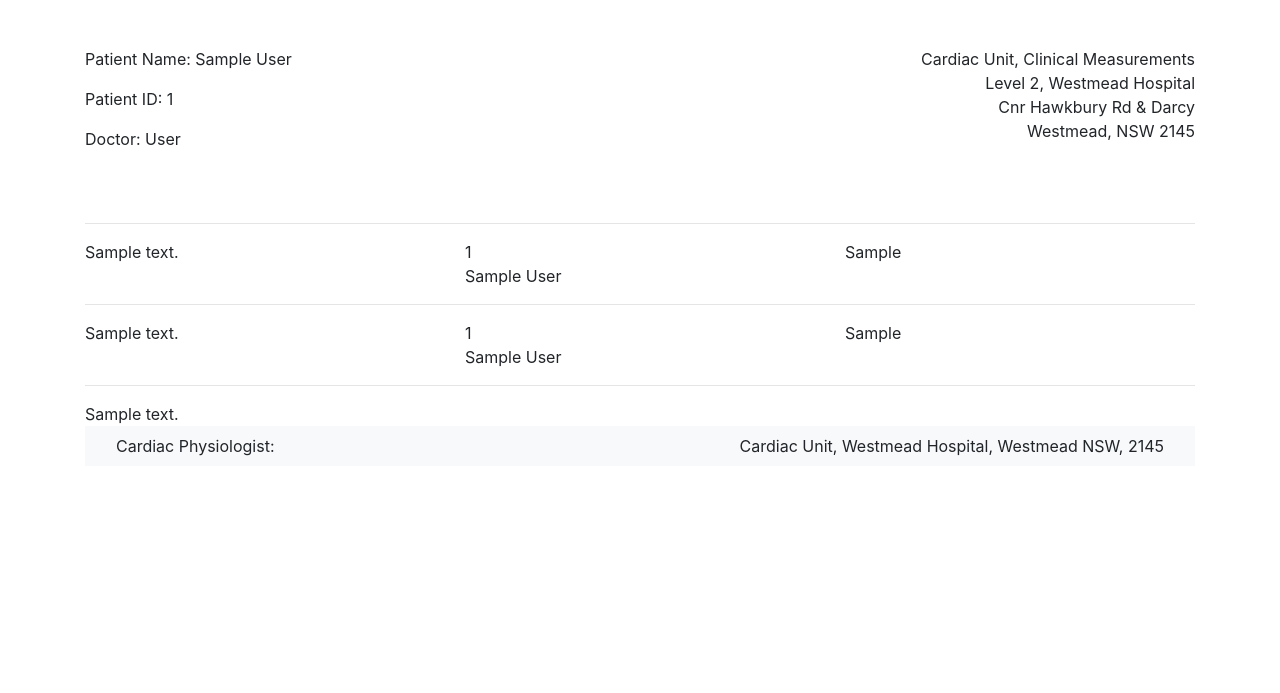
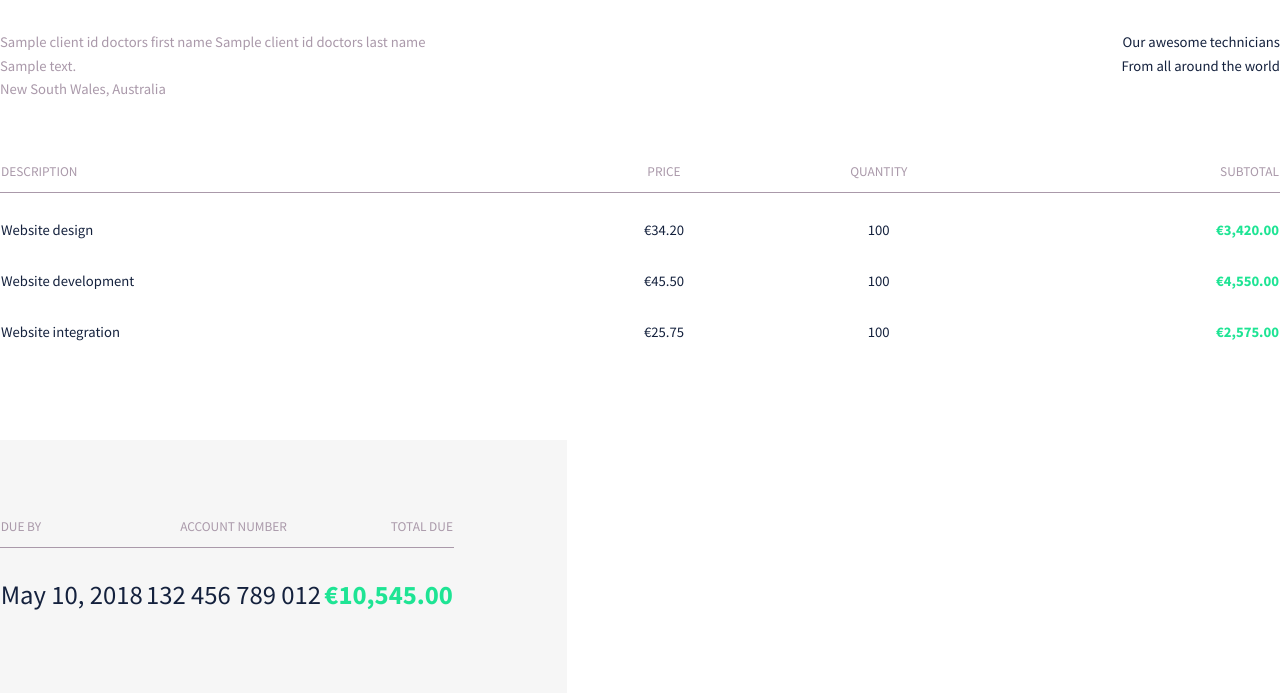
Before and after one commit to rogerhendricks/oos_django, a Django app: template client_oos/clients/templates/clients/pdf/pdf_detail.html in a window 1280 px wide. Shown: the part 107-800 px from the top of the page. Run offline with Django 3.2, Linux system fonts and the light colour scheme; the template is opened without the code that fills it: most values are stand-ins (such as "Sample title", 1, 10 or a date in 2020); some libraries are stand-ins or nearby versions.

Commit message:
moved service pdf to weasyprint

```diff
--- a/client_oos/clients/forms.py
+++ b/client_oos/clients/forms.py
@@ -42,8 +42,6 @@ class OosForm(forms.ModelForm):
                     'shock_imp_rv',
                     'shock_imp_svc',
                     'content',
-                    'oos_file',
-                    'service_file',
                     ]
         labels = {
             'oos_type': 'Service Type',
@@ -64,8 +62,6 @@ class OosForm(forms.ModelForm):
             'shock_imp_rv':'RV Shock Pacing Impedance',
             'shock_imp_svc':'SVC Shock Pacing Impedance',
             'content': 'Comments',
-            'oos_file':'File Upload',
-            'service_file':'Service File',
             }
         widgets = {
             'client': forms.HiddenInput()
--- a/client_oos/clients/templates/clients/base.html
+++ b/client_oos/clients/templates/clients/base.html
@@ -54,7 +54,7 @@
 
 </body>
 </html>
-{% block scrypt %}
+{% block script %}
 <script type="text/javascript">
 $(document).ready(function () {
     var links = $('.navbar ul li a');
--- a/client_oos/clients/templates/clients/oos_detail.html
+++ b/client_oos/clients/templates/clients/oos_detail.html
@@ -80,7 +80,7 @@
 		<div class="card-body">
 			<p>
 				{{oos.content}}<br>
-			<a href="{{ oos.oos_file }}" target="_blank" class="btn btn-primary">Download The PDF</a>
+			<a href="{% url 'client:service_html_pdf' oos.pk %}" target="_blank" class="btn btn-primary">Download The PDF</a>
 			</p>
 		</div>
 	  </div>
--- a/client_oos/clients/templates/clients/pdf/pdf_detail.html
+++ b/client_oos/clients/templates/clients/pdf/pdf_detail.html
@@ -1,116 +1,168 @@
-<!DOCTYPE html>
-<html lang="en">
-<head>
-    <meta charset="UTF-8">
-    <meta name="viewport" content="width=device-width, initial-scale=1.0">
-    <meta http-equiv="X-UA-Compatible" content="ie=edge">
-    {% load static %}
-    <meta name="viewport" content="width=device-width, initial-scale=1">
-    <link rel="stylesheet" href="{% static 'css/bootstrap.min.css' %}">
-    <link rel="stylesheet" href="{% static 'open-iconic/font/css/open-iconic-bootstrap.css' %}">
-    <link rel="stylesheet" href="{% static 'css/print.css' %}">
-    <script src="{% static 'js/jquery-3.3.1.min.js' %}"></script>
-    <script src="{% static 'js/bootstrap.min.js' %}"></script>
-    <title>Service {{oos.oos_date}}</title>
-</head>
+<!doctype html>
+<html>
+  <head>
+    <meta charset="utf-8">
+      <meta name="description" content="Invoice demo sample">
+    <meta name="author" content="Roger">
+      {% load static %}
+    <title>Report</title>
+      <link rel="stylesheet" href="{% static 'css/pdf_detail.css' %}">
+      <style>
+          @charset "UTF-8";
+@import url("https://fonts.googleapis.com/css?family=Pacifico|Source+Sans+Pro:400,700");
+@page {
+  margin: 3cm;
+  @bottom-left {
+    color: #1ee494;
+    font-family: Pacifico;
+    content: '♥ Thank you!'; }
+  @bottom-right {
+    color: #a9a;
+    content: 'community@Core-EP | 555 5555 | community.Core-EP.com';
+    font-family: Pacifico;
+    font-size: 9pt; } }
+
+html {
+  color: #14213d;
+  font-family: Source Sans Pro;
+  font-size: 11pt;
+  line-height: 1.6; }
+  html body {
+    margin: 0; }
+  html h1 {
+    color: #1ee494;
+    font-family: Pacifico;
+    font-size: 40pt;
+    margin: 0; }
+  html aside {
+    display: flex;
+    margin: 2em 0 4em; }
+    html aside address {
+      font-style: normal;
+      white-space: pre-line; }
+      html aside address#from {
+        color: #a9a;
+        flex: 1; }
+      html aside address#to {
+        text-align: right; }
+  html dl {
+    text-align: right;
+    position: absolute;
+    right: 0;
+    top: 0; }
+    html dl dt, html dl dd {
+      display: inline;
+      margin: 0; }
+    html dl dt {
+      color: #a9a; }
+      html dl dt::before {
+        content: '';
+        display: block; }
+      html dl dt::after {
+        content: ':'; }
+  html table {
+    border-collapse: collapse;
+    width: 100%; }
+    html table th {
+      border-bottom: .2mm solid #a9a;
+      color: #a9a;
+      font-size: 10pt;
+      font-weight: 400;
+      padding-bottom: .25cm;
+      text-transform: uppercase; }
+    html table td {
+      padding-top: 7mm; }
+      html table td:last-of-type {
+        color: #1ee494;
+        font-weight: bold;
+        text-align: right; }
+    html table th, html table td {
+      text-align: center; }
+      html table th:first-of-type, html table td:first-of-type {
+        text-align: left; }
+      html table th:last-of-type, html table td:last-of-type {
+        text-align: right; }
+    html table#total {
+      background: #f6f6f6;
+      border-color: #f6f6f6;
+      border-style: solid;
+      border-width: 2cm 3cm;
+      bottom: 0;
+      font-size: 20pt;
+      margin: 0 -3cm;
+      position: absolute;
+      width: 18cm; }
+      </style>
+  </head>
 
 
-<body>
-    <!-- Letterhead -->
-     <div class="container">
-        <div class="row">
-            <div class="col-sm">
-                <img src="/static/images/logo_electrophysiology.jpg" alt="Cardiac Unit" height="106" width="275">
-            </div>
-            <div class="col-sm">
-                <h4>{{oos.oos_type}}</h4>
-                <h4></h4>{{oos.oos_date}}</h4>
-            </div>
-            <div class="col-sm">
-                <img src="/static/images/wslhd_header.png" alt="WSLH" height="97.5" width="349">
-            </div>
-        </div>
-    </div>
-    <!-- Letterhead -->
+  <body>
+  {% block content %}
+    <h1>Report</h1>
 
+    <aside>
+      <address id="from">
+          {{client_id__doctors__first_name}} {{client_id__doctors__last_name}}
+        {{client_id__doctors__address}}
+        New South Wales, Australia
+      </address>
 
-    <!-- Addresses & Demographic Details -->
-    <div class="container">
-            <div class="row">
-                    <div class="col mt-5">
-                        <div>
-                            <p>Patient Name: {{oos.client.first_name}} {{oos.client.last_name}}</p>
-                            <p>Patient ID: {{oos.client.id}}</p>
+      <address id="to">
+        Our awesome technicians
+        From all around the world
+      </address>
+    </aside>
 
-                            <p>Doctor: {{oos.client.doctors.last_name}}</p>
-                        </div>
-                    </div>
+    <dl id="informations">
+      <dt>Invoice number</dt>
+      <dd>12345</dd>
+      <dt>Date</dt>
+      <dd>{{oos_date}}</dd>
+    </dl>
 
-                    <div class="col my-5 text-right">
-                        <address>
-                            Cardiac Unit, Clinical Measurements<br>
-                            Level 2, Westmead Hospital<br>
-                            Cnr Hawkbury Rd & Darcy<br>
-                            Westmead, NSW 2145
-                        </address>
-                    </div>
-                </div>
-    </div>
-    <!-- Addresses & Demographic Details -->
+    <table>
+      <thead>
+        <th>Description</th>
+        <th>Price</th>
+        <th>Quantity</th>
+        <th>Subtotal</th>
+      </thead>
+      <tbody>
+        <tr>
+          <td>Website design</td>
+          <td>€34.20</td>
+          <td>100</td>
+          <td>€3,420.00</td>
+        </tr>
+        <tr>
+          <td>Website development</td>
+          <td>€45.50</td>
+          <td>100</td>
+          <td>€4,550.00</td>
+        </tr>
+        <tr>
+          <td>Website integration</td>
+          <td>€25.75</td>
+          <td>100</td>
+          <td>€2,575.00</td>
+        </tr>
+      </tbody>
+    </table>
 
-
-    <!-- Measurements -->
-    <div class="container">
-            <hr>
-            <!-- Device Measuremnts-->
-            <div class="row">
-                <div class="col-sm">
-                    {{ oos.content }}
-                </div>
-                <div class="col-sm">
-                    {{oos.client.id}}<br>
-                    {{oos.client.first_name}} {{oos.client.last_name}}
-                </div>
-                <div class="col-sm">
-                    {{oos.batt_volt}}<br>
-                </div>
-            </div>
-            <hr>
-            <!-- Arrhythmias -->
-            <div class="row">
-                <div class="col-sm">
-                    {{ oos.content }}
-                </div>
-                <div class="col-sm">
-                    {{oos.client.id}}<br>
-                    {{oos.client.first_name}} {{oos.client.last_name}}
-                </div>
-                <div class="col-sm">
-                    {{oos.batt_volt}}<br>
-                </div>
-            </div>
-            <hr>
-            <!-- Comments -->
-            <div class="row">
-                <div class="col-sm">
-                    {{ oos.content }}
-                </div>
-            </div>
-
-    </div>
-    <!-- Measurements -->
-
-    <!-- Footer -->
-    <div class="container">
-        <div class="navbar navbar-light bg-light navbar-static-bottom navbar-fixed-bottom">
-            <div class="container">
-                Cardiac Physiologist:
-                <span> Cardiac Unit, Westmead Hospital, Westmead NSW, 2145</span>
-            </div>
-        </div>
-    </div>
-    <!-- Footer -->
-
-
-</body>
+    <table id="total">
+      <thead>
+        <th>Due by</th>
+        <th>Account number</th>
+        <th>Total due</th>
+      </thead>
+      <tbody>
+        <tr>
+          <td>May 10, 2018</td>
+          <td>132 456 789 012</td>
+          <td>€10,545.00</td>
+        </tr>
+      </tbody>
+    </table>
+  {% endblock %}
+  </body>
 </html>
--- a/client_oos/clients/templates/clients/pdf/service_render.html
+++ b/client_oos/clients/templates/clients/pdf/service_render.html
@@ -85,10 +85,8 @@
                 </div>
                 <div class="address">
                         {{client_id__first_name}} {{ client_id__last_name }}<br>
-                        301 Cobblestone Way<br>
-                        Bedrock, 7077<br>
-                        super@tech.com
-                        https://service.super.tech
+                            {{client_id__doctors__id}}<br>
+                            {{client_id__doctors__first_name}} {{client_id__doctors__last_name}}<br>
                 </div>
                 <p id="header_data">
                     Service Data: {{oos_date}}<br>
--- a/client_oos/clients/urls.py
+++ b/client_oos/clients/urls.py
@@ -2,7 +2,7 @@ from django.urls import path, re_path
 from django.conf.urls import url
 from django.conf.urls.static import static
 from . import views
-from clients.views import ClientView, ClientDetailView, ClientCreate, ClientDelete, ClientUpdate, SearchList, OosView, OosDetailView, OosCreate, OosUpdateView, OosDelete, GeneratePdf, OosCreateNew, DoctorCreate, DoctorView, DoctorDetailView, DoctorDelete, DoctorUpdate, DoctorSearchList, xmlView
+from clients.views import ClientView, ClientDetailView, ClientCreate, ClientDelete, ClientUpdate, SearchList, OosView, OosDetailView, OosCreate, OosUpdateView, OosDelete, GeneratePdf, OosCreateNew, DoctorCreate, DoctorView, DoctorDetailView, DoctorDelete, DoctorUpdate, DoctorSearchList, xmlView, PrintPdf
 from django.conf import settings
 
 
@@ -23,6 +23,7 @@ urlpatterns = [
     path('client/<int:pk>/service', OosView.as_view(), name='service'),
     path('client/<int:client.pk>/service/<int:pk>/detail', OosDetailView.as_view(), name='service_detail'),
     path('client/<int:client.pk>/service/<int:pk>/detail/pdf/', GeneratePdf.as_view(), name='service_pdf'),
+    path('client/<int:client.pk>/service/<int:pk>/detail/pdf_html/', PrintPdf.as_view(), name='service_html_pdf'),
     path('client/service/add', OosCreate.as_view(), name='service_add'),
     path('client/<int:pk>/service/add', OosCreateNew.as_view(), name='service_new'),
     path('client/<int:client.pk>/service/<int:pk>/update', OosUpdateView.as_view(), name='service_update'),
```
Also changed, not shown: client_oos/clients/models.py (+2 -5 lines), client_oos/clients/views.py (+23 -3 lines).
